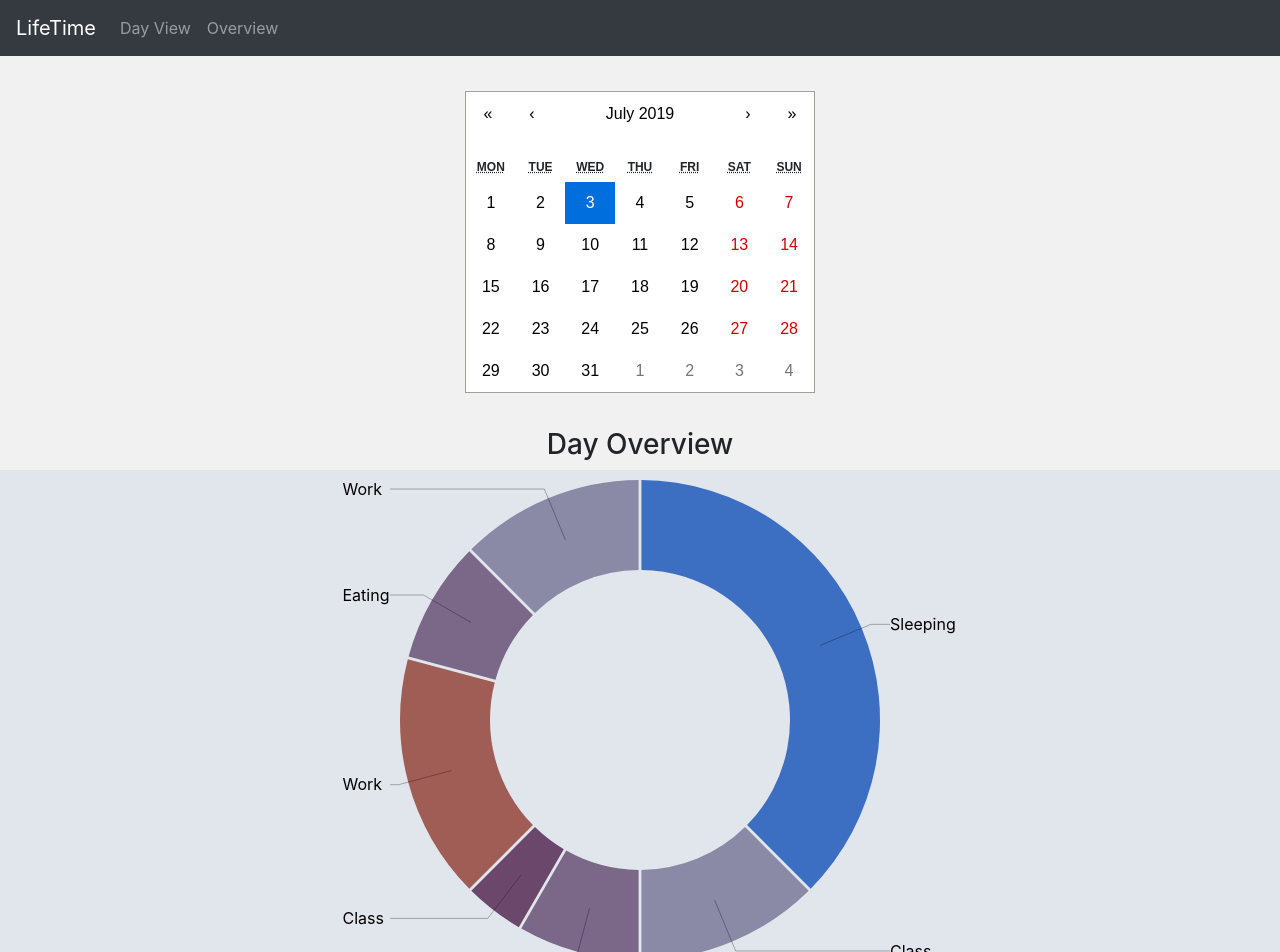
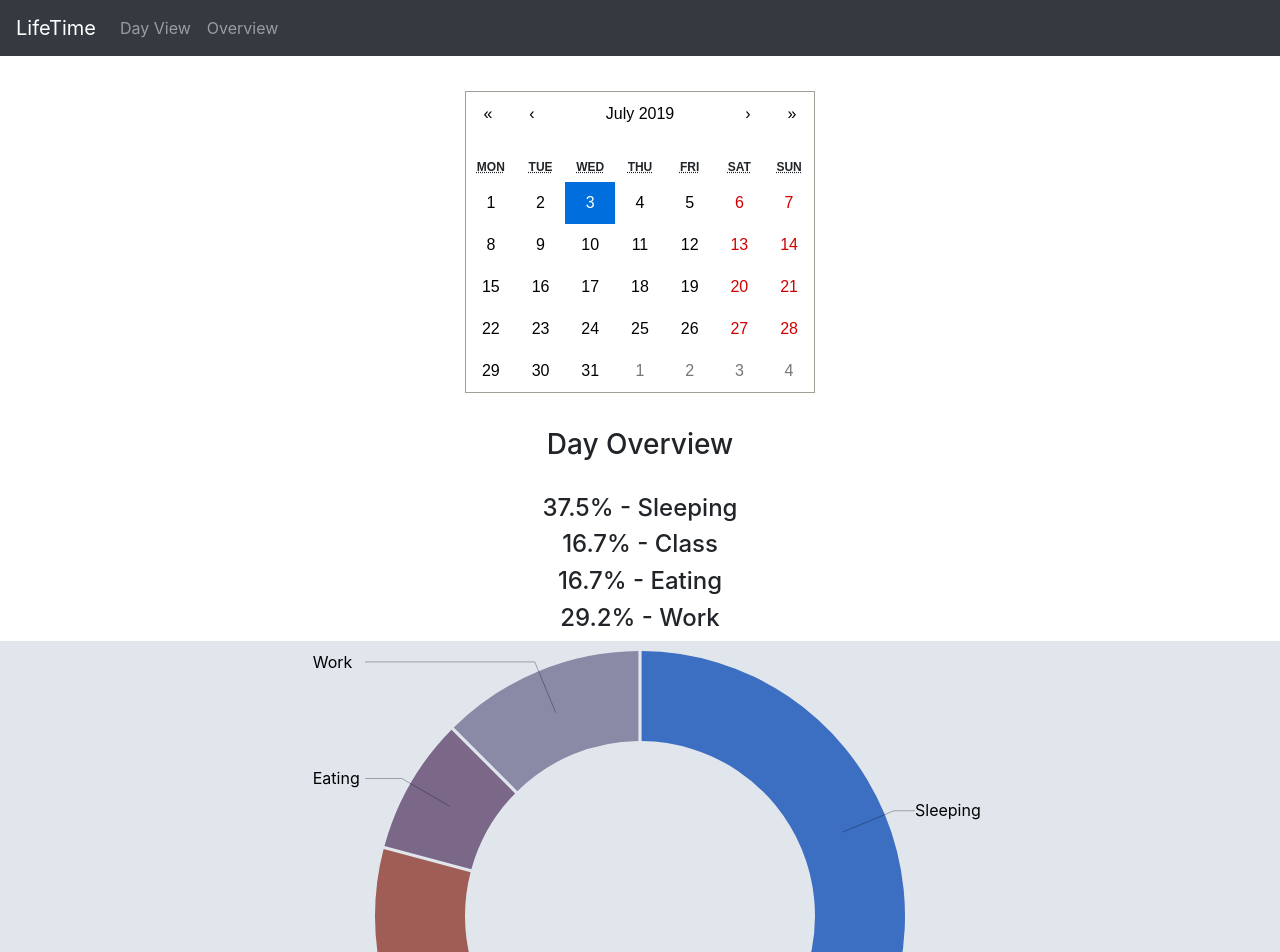
Before and after one commit to Avi-P/LifeTime, a React (Create React App) app: page /day-view in a window 1280 px wide. Shown: the top 952 px of the page. Built offline with nearby package versions, Linux system fonts and the light colour scheme.

Commit message:
Complete basic UI for day-view page

```diff
--- a/src/Pages/Calendar/CalendarView.css
+++ b/src/Pages/Calendar/CalendarView.css
@@ -1,14 +1,14 @@
-
-
 #container {
     display: flex;
     flex-wrap: wrap;
+    height: calc(100vh - 56px);
+    flex-direction: row;
 }
 
-
 #side {
+    display: flex;
     flex: 25%;
-    background-color: #f1f1f1;
+    background-color: white;
     justify-content: center;
     padding-top: 35px;
 }
@@ -18,13 +18,9 @@
 }
 
 #main {
+    display: flex;
     flex: 75%;
     background-color: #e1e6ed;
-    justify-content: center;
-    /*display: flex;*/
-    /*flex-direction: row;*/
-}
-
-#visual {
+    align-items: center;
     justify-content: center;
 }
--- a/src/Pages/Calendar/CalendarView.js
+++ b/src/Pages/Calendar/CalendarView.js
@@ -21,7 +21,7 @@ class CalendarView extends React.Component {
             date: new Date(),
             data: [5,6,7,8],
             width: 900,
-            height: 500,
+            height: 550,
             id: "root"
         }
     }
@@ -42,7 +42,6 @@ class CalendarView extends React.Component {
         return (
             <div>
                 <NavBar />
-
                     <div id = "container">
                         <div id = "side">
                             <center>
@@ -50,14 +49,16 @@ class CalendarView extends React.Component {
                                     <Calendar onChange={this.onChange} value={this.state.date}/>
                                 </div>
                                 <h3> Day Overview </h3>
+                                <br></br>
+                                <h4> 37.5% - Sleeping</h4>
+                                <h4> 16.7% - Class</h4>
+                                <h4> 16.7% - Eating</h4>
+                                <h4> 29.2% - Work</h4>
                             </center>
                         </div>
 
                         <div id = "main">
-                        <center>
                                 <DonutSummary data={this.state.data} width={this.state.width} height={this.state.height} />
-                        </center>
-
                         </div>
 
                     </div>
--- a/src/Pages/Calendar/DonutSummary.js
+++ b/src/Pages/Calendar/DonutSummary.js
@@ -1,6 +1,5 @@
 import React from "react"
 
-import * as d3 from "d3";
 import { scaleOrdinal } from 'd3-scale';
 import { arc as d3Arc, pie as d3Pie } from 'd3-shape';
 import { csvParse } from 'd3-dsv';
@@ -31,7 +30,6 @@ class DonutSummary extends React.Component{
         return d.startAngle + (d.endAngle - d.startAngle)/2;
     }
 
-
     render() {
         let dataTest =
             `time,name
@@ -42,12 +40,6 @@ class DonutSummary extends React.Component{
             240,Work
             120,Eating
             180,Work`;
-
-            // {
-            //                 nums: [1, 1, 3],
-            //                 activity: ["Testing", "Testing One", "Testing Two"]
-            //             };
-
 
         const arc = d3Arc()
             .outerRadius(this.state.radius - 10)
@@ -75,17 +67,15 @@ class DonutSummary extends React.Component{
             <svg id = "visual" width={this.state.width} height={this.state.height}>
                 <g transform={`translate(${this.state.width / 2}, ${this.state.height / 2})`}>
                     {data.map(d => {
-                        let retString = "";
-
                         let SVGpos = outerArc.centroid(d);
                         let textPos = outerArc.centroid(d);
 
                         SVGpos[0] = this.state.radius * .90 * (this.midAngle(d) < Math.PI ? 1 : -1);
                         textPos[0] = this.state.radius * (this.midAngle(d) < Math.PI ? 1 : -1);
 
-                        retString = arc.centroid(d)+ " " + outerArc.centroid(d) + " " + textPos;
+                        let retString = arc.centroid(d)+ " " + outerArc.centroid(d) + " " + textPos;
 
-                        console.log(d.data.name + " " + retString);
+                        //console.log(d.data.name + " " + retString);
 
                         return (
                             <g className="arc" key={`a${d.data.time}`}>
@@ -104,110 +94,6 @@ class DonutSummary extends React.Component{
             </svg>
         );
     }
-
-
-    // constructor(props) {
-    //     super(props);
-    //
-    //     this.ref = createRef();
-    //
-    //     this.createPie = d3.pie()
-    //         .value(d => d.value)
-    //         .sort(null);
-    //
-    //     this.createArc = d3
-    //         .arc()
-    //         .innerRadius(props.innerRadius)
-    //         .outerRadius(props.outerRadius);
-    //
-    //     this.colors = d3.scaleOrdinal(d3.schemeCategory10);
-    //     this.format = d3.format(".2f");
-    // }
-    //
-    // componentDidMount() {
-    //     this.drawChart();
-    // }
-    //
-    // drawChart() {
-    //     const data = [1, 1, 2, 3, 5, 8, 13, 21];
-    //     //
-    //     // //let arc = d3.pie()(data);
-    //     //
-    //     const svg = d3.select("body").append("svg")
-    //         .attr("width", this.props.width)
-    //         .attr("height", this.props.height);
-    //     //
-    //     //
-    //     // let arc = d3.arc()
-    //     //     .innerRadius(0)
-    //     //     .outerRadius(100)
-    //     //     .startAngle(0)
-    //     //     .endAngle(Math.PI / 2);
-    //     //
-    //     //
-    //     svg.selectAll("rect")
-    //         .data(data)
-    //         .enter()
-    //         .append("rect")
-    //         .attr("x", (d, i) => i * 70)
-    //         .attr("y", (d, i) => this.props.height - 10 * d)
-    //         .attr("width", 65)
-    //         .attr("height", (d, i) => d * 10)
-    //         .attr("fill", "green")
-    //     //
-    //     // return <path d = {arc} />
-    //
-    //     // const svg = d3.select(this.ref.current);
-    //     //
-    //     // const data = this.createPie(this.props.data);
-    //     //
-    //     // const {width, height, innerRadius, outerRadius} = this.props;
-    //     //
-    //     // svg.attr("class", "chart")
-    //     //     .attr("width", width)
-    //     //     .attr("height", height);
-    //     //
-    //     // const group = svg.append("g")
-    //     //                 .attr("transform", `translate(${innerRadius} ${outerRadius}`);
-    //     //
-    //     // const groupWithEnter = group.selectAll("g.arc").data(data).enter();
-    //     //
-    //     // const path = groupWithEnter.append("g").attr("class", "arc");
-    //     //
-    //     // path.append("path")
-    //     //     .attr("class", "arc")
-    //     //     .attr("d", this.createArc)
-    //     //     .attr("fill", (d, i) => this.colors(d.index));
-    //     //
-    //     // path.append("text")
-    //     //     .attr("text-anchor", "middle")
-    //     //     .attr("alignment-baseline", "middle")
-    //     //     .attr("transform", d => `translate(${this.createArc.centroid(d)})`)
-    //     //     .style("fill", "white")
-    //     //     .style("font-size", 10)
-    //     //     .text(d => this.format(d.value));
-    // }
-    //
-    // render() {
-    //     // const arc = d3
-    //     //     .arc()
-    //     //     .innerRadius(0)
-    //     //     .outerRadius(100)
-    //     //     .padAngle(0.01)
-    //     //     .cornerRadius(2);
-    //     //
-    //     // let height = this.props.height;
-    //     // let width = this.props.width;
-    //     //
-    //     // return (
-    //     // <svg height={height} width={width}>
-    //     //     <g transform={`translate(${width / 2},${height / 2})`}>
-    //     //         <path d={arc(this.state.data)} />
-    //     //     </g>
-    //     // </svg>)
-    //
-    //     return <svg ref={this.ref} />;
-    // }
 }
 
 export default DonutSummary;
```
Lines whose indentation alone changed are shown as unchanged.
